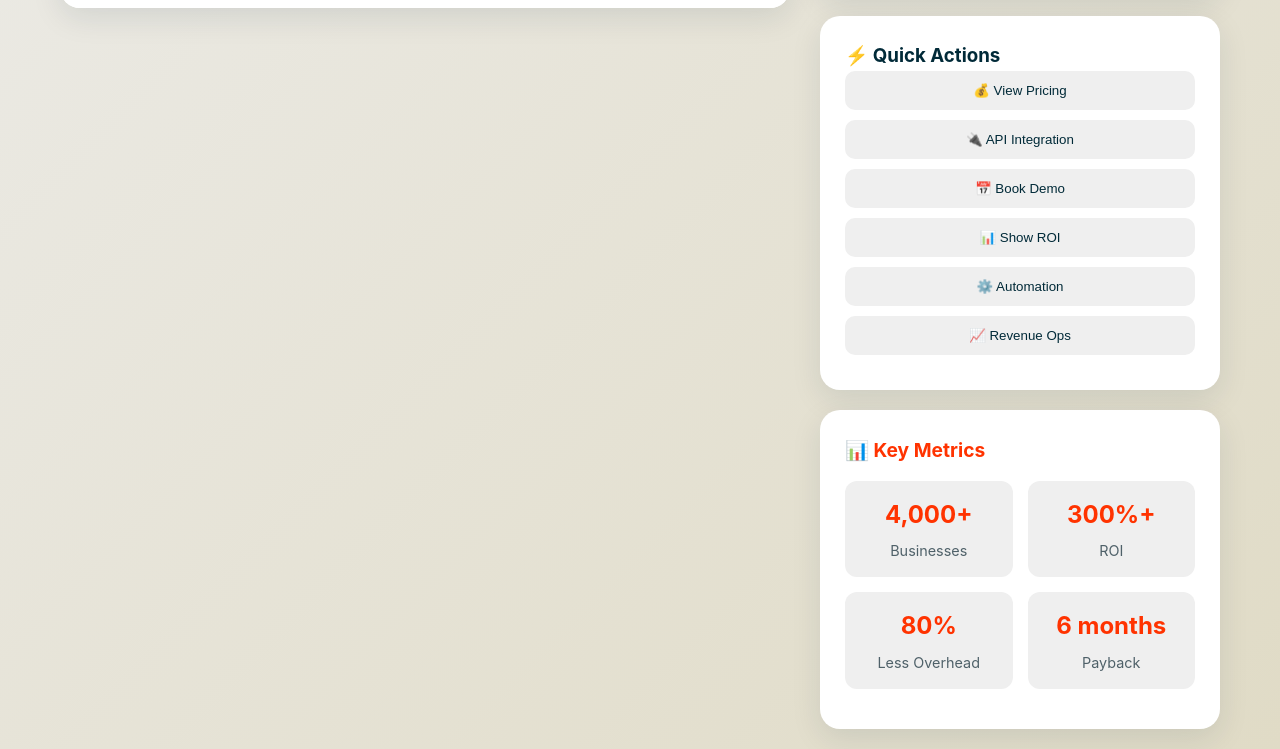
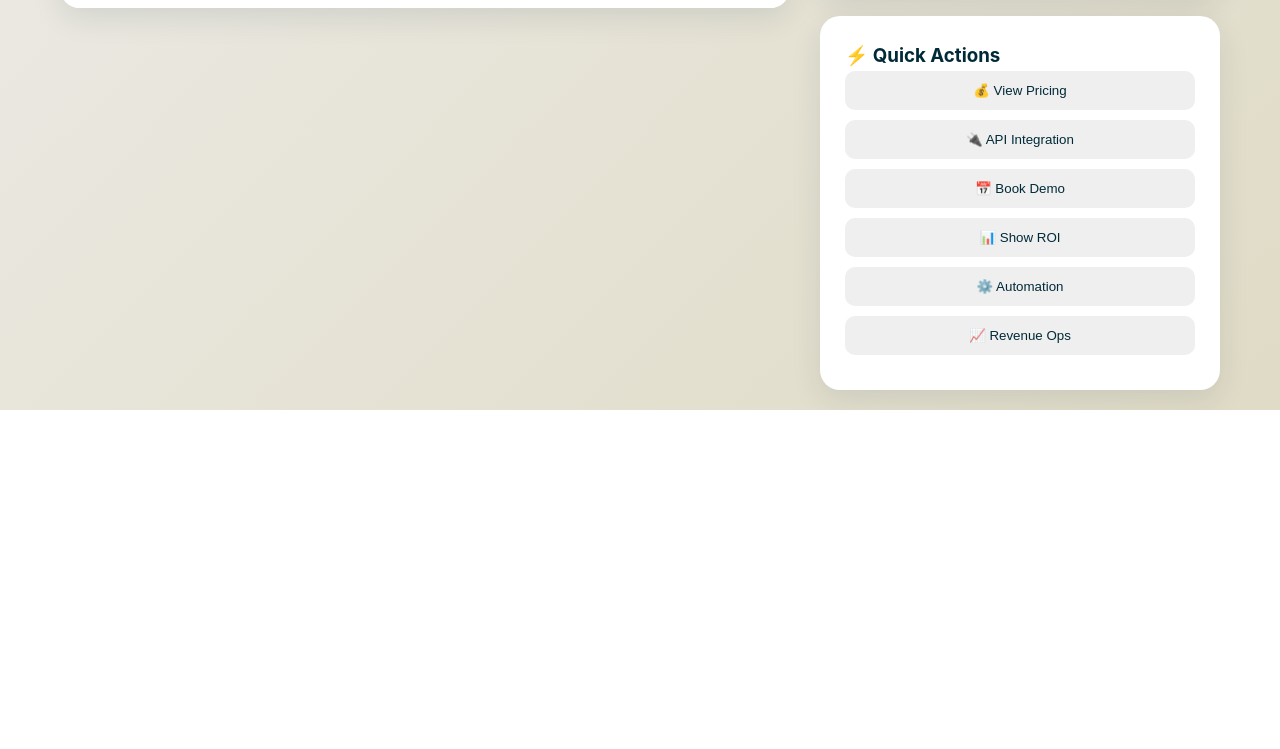
Before and after one commit to AyyasamyAyyakannu/voice-assistance, a plain HTML site: page index.html in a window 1280 px wide. Shown: the part 887-1636 px from the top of the page. After the commit the page ends 1297 px from the top, so only its background shows below. Drawn offline with Linux system fonts and the light colour scheme.

Commit message:
Update index.html

```diff
--- a/index.html
+++ b/index.html
@@ -561,28 +561,6 @@
                     <button class="action-btn" onclick="sendQuickMessage('Help with billing automation')">⚙️ Automation</button>
                     <button class="action-btn" onclick="sendQuickMessage('Revenue recognition setup')">📈 Revenue Ops</button>
                 </div>
-
-                <div class="status-panel">
-                    <h3>📊 Key Metrics</h3>
-                    <div class="metrics-grid">
-                        <div class="metric-card">
-                            <div class="metric-value">4,000+</div>
-                            <div class="metric-label">Businesses</div>
-                        </div>
-                        <div class="metric-card">
-                            <div class="metric-value">300%+</div>
-                            <div class="metric-label">ROI</div>
-                        </div>
-                        <div class="metric-card">
-                            <div class="metric-value">80%</div>
-                            <div class="metric-label">Less Overhead</div>
-                        </div>
-                        <div class="metric-card">
-                            <div class="metric-value">6 months</div>
-                            <div class="metric-label">Payback</div>
-                        </div>
-                    </div>
-                </div>
             </aside>
         </main>
     </div>
```
